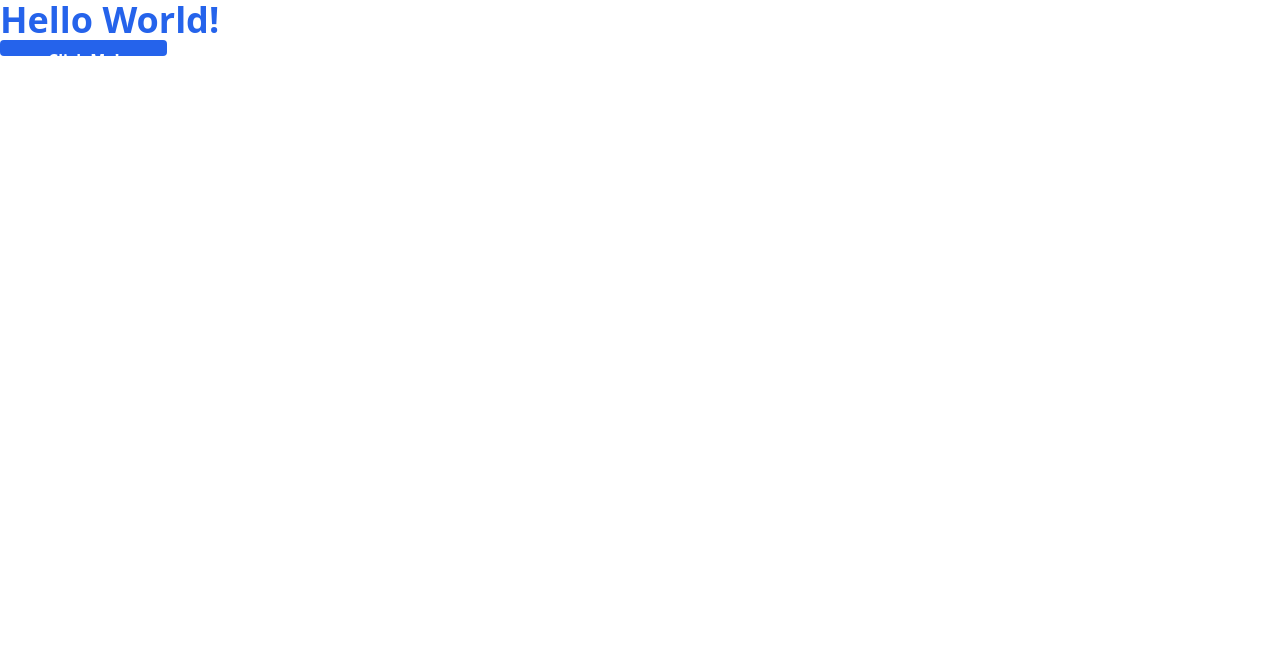
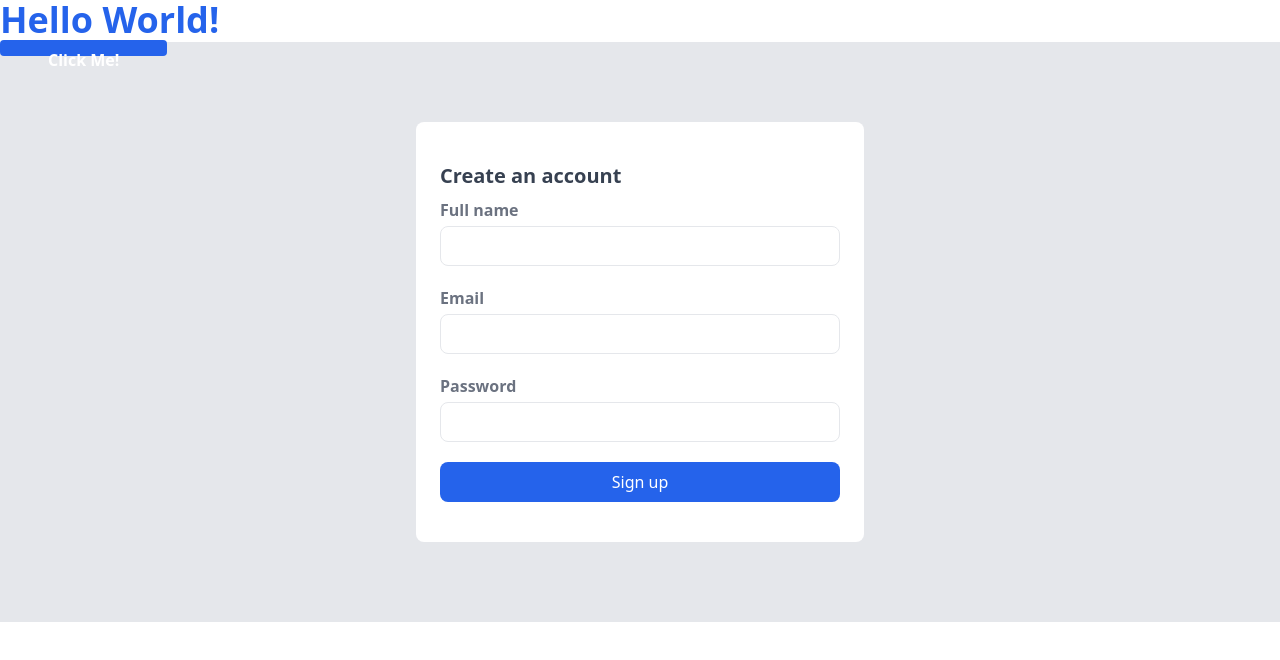
Before and after one commit to bounswe/bounswe2023group6, a React (Create React App) app in the folder app/frontend/: page /signup in a window 1280 px wide. Shown: the top 660 px of the page. Built offline with nearby package versions, Linux system fonts and the light colour scheme.

Commit message:
Add signup template

```diff
--- a/app/frontend/src/App.js
+++ b/app/frontend/src/App.js
@@ -1,12 +1,13 @@
 import React from 'react'
 import { Route, Routes, BrowserRouter } from 'react-router-dom'
-import { Login, ForgotPassword } from './pages/Auth'
+import { ForgotPassword, Login, Signup } from './pages/Auth'
 
 const App = () => (
 	<BrowserRouter>
 		<Routes>
 			<Route path='/login' element={<Login />} />
 			<Route path='/forgot-password' element={<ForgotPassword />} />
+			<Route path='/signup' element={<Signup />} />
 		</Routes>
 	</BrowserRouter>
 )
--- /dev/null
+++ b/app/frontend/src/pages/Auth/Signup.js
@@ -0,0 +1,46 @@
+import React from 'react'
+import 'tailwindcss/tailwind.css'
+
+const Signup = () => {
+	return (
+		<div className='bg-gray-200 py-20'>
+			<div className='max-w-md mx-auto bg-white rounded-lg overflow-hidden md:max-w-md'>
+				<div className='md:flex'>
+					<div className='w-full p-3 px-6 py-10'>
+						<div className='w-full'>
+							<h1 className='text-xl text-gray-700 font-semibold mb-2'>Create an account</h1>
+							<form className='space-y-5'>
+								<div>
+									<label className='block mb-1 font-semibold text-gray-500'>Full name</label>
+									<input
+										className='w-full h-10 px-3 text-base placeholder-gray-600 border rounded-lg focus:shadow-outline'
+										type='text'
+									/>
+								</div>
+								<div>
+									<label className='block mb-1 font-semibold text-gray-500'>Email</label>
+									<input
+										className='w-full h-10 px-3 text-base placeholder-gray-600 border rounded-lg focus:shadow-outline'
+										type='email'
+									/>
+								</div>
+								<div>
+									<label className='block mb-1 font-semibold text-gray-500'>Password</label>
+									<input
+										className='w-full h-10 px-3 text-base placeholder-gray-600 border rounded-lg focus:shadow-outline'
+										type='password'
+									/>
+								</div>
+								<button className='w-full h-10 px-3 text-white transition-colors duration-150 bg-blue-600 rounded-lg focus:shadow-outline hover:bg-blue-700'>
+									Sign up
+								</button>
+							</form>
+						</div>
+					</div>
+				</div>
+			</div>
+		</div>
+	)
+}
+
+export default Signup
--- a/app/frontend/src/pages/Auth/index.js
+++ b/app/frontend/src/pages/Auth/index.js
@@ -1,2 +1,3 @@
 export { default as ForgotPassword } from './ForgotPassword'
 export { default as Login } from './Login'
+export { default as Signup } from './Signup'
```
Also changed, not shown: 1 other file (tests, documents, lock files or other folders).
